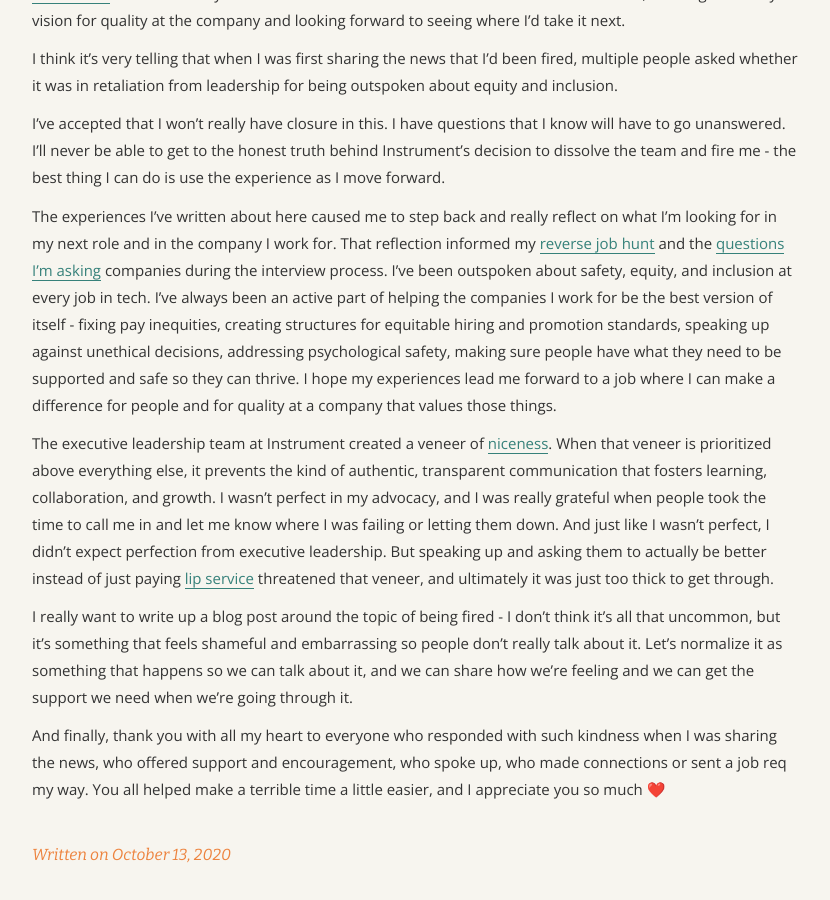
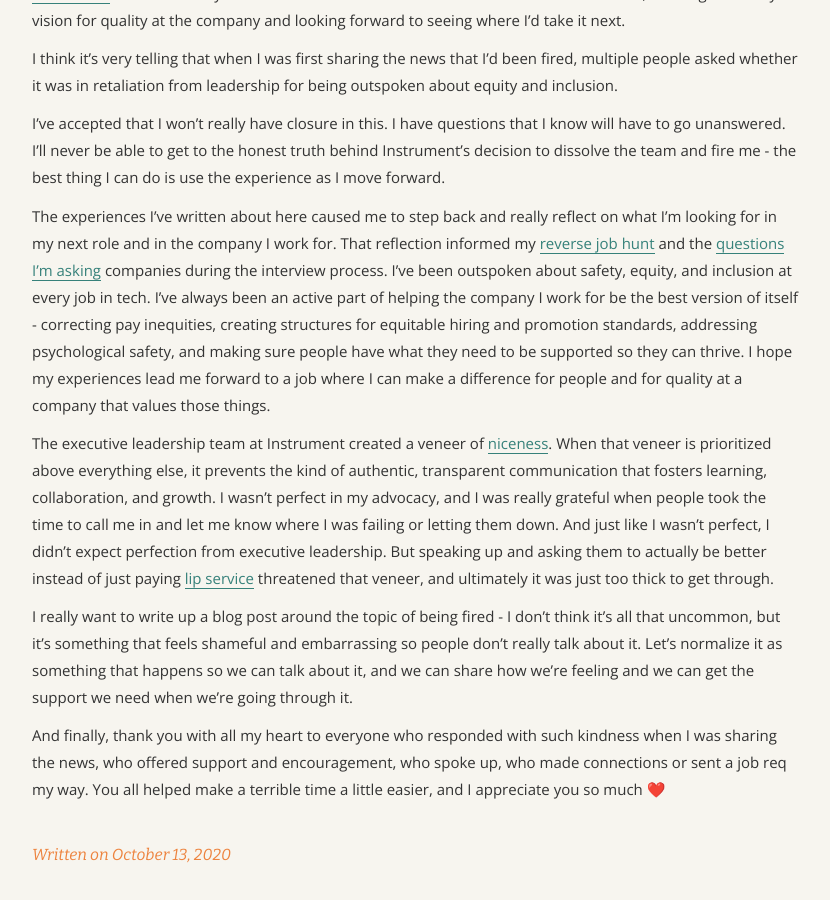
Before and after one commit to angelariggs/angelariggs.github.io, a Jekyll site: the page built from _posts/2020-10-13-thirty-five-days.md, in a window 1280 px wide and 900 px high, scrolled down 3771 px. Shown: the whole window, without its empty margins (224-1054 px from the left). Built offline with Jekyll 4.4.1, drawn with Linux system fonts in a browser that asks for light colours.

Commit message:
small changes

```diff
--- a/_posts/2020-10-13-thirty-five-days.md
+++ b/_posts/2020-10-13-thirty-five-days.md
@@ -75,9 +75,7 @@ I think it’s very telling that when I was first sharing the news that I’d be
 
 I’ve accepted that I won’t really have closure in this. I have questions that I know will have to go unanswered. I’ll never be able to get to the honest truth behind Instrument’s decision to dissolve the team and fire me - the best thing I can do is use the experience as I move forward.
 
-The experiences I’ve written about here caused me to step back and really reflect on what I’m looking for in my next role and in the company I work for. That reflection informed my [reverse job hunt](https://angelariggs.github.io/articles/looking-for-work) and the [questions I’m asking](https://bit.ly/interviewing-orgs) companies during the interview process. I've been outspoken about safety, equity, and inclusion at every job in tech. I've always been an active part of helping the companies I work for be the best version of itself - fixing pay inequities, creating structures for equitable hiring and promotion standards, speaking up against unethical decisions, addressing psychological safety, making sure people have what they need to be supported and safe so they can thrive. I hope my experiences lead me forward to a job where I can make a difference for people and for quality at a company that values those things.
-
-
+The experiences I’ve written about here caused me to step back and really reflect on what I’m looking for in my next role and in the company I work for. That reflection informed my [reverse job hunt](https://angelariggs.github.io/articles/looking-for-work) and the [questions I’m asking](https://bit.ly/interviewing-orgs) companies during the interview process. I've been outspoken about safety, equity, and inclusion at every job in tech. I've always been an active part of helping the company I work for be the best version of itself - correcting pay inequities, creating structures for equitable hiring and promotion standards, addressing psychological safety, and making sure people have what they need to be supported so they can thrive. I hope my experiences lead me forward to a job where I can make a difference for people and for quality at a company that values those things.
 
 The executive leadership team at Instrument created a veneer of [niceness](https://medium.com/@yaholo/stop-being-nice-start-being-kind-ff6177464131). When that veneer is prioritized above everything else, it prevents the kind of authentic, transparent communication that fosters learning, collaboration, and growth. I wasn’t perfect in my advocacy, and I was really grateful when people took the time to call me in and let me know where I was failing or letting them down. And just like I wasn’t perfect, I didn’t expect perfection from executive leadership. But speaking up and asking them to actually be better instead of just paying [lip service](https://www.merriam-webster.com/dictionary/lip%20service) threatened that veneer, and ultimately it was just too thick to get through.
 
```
